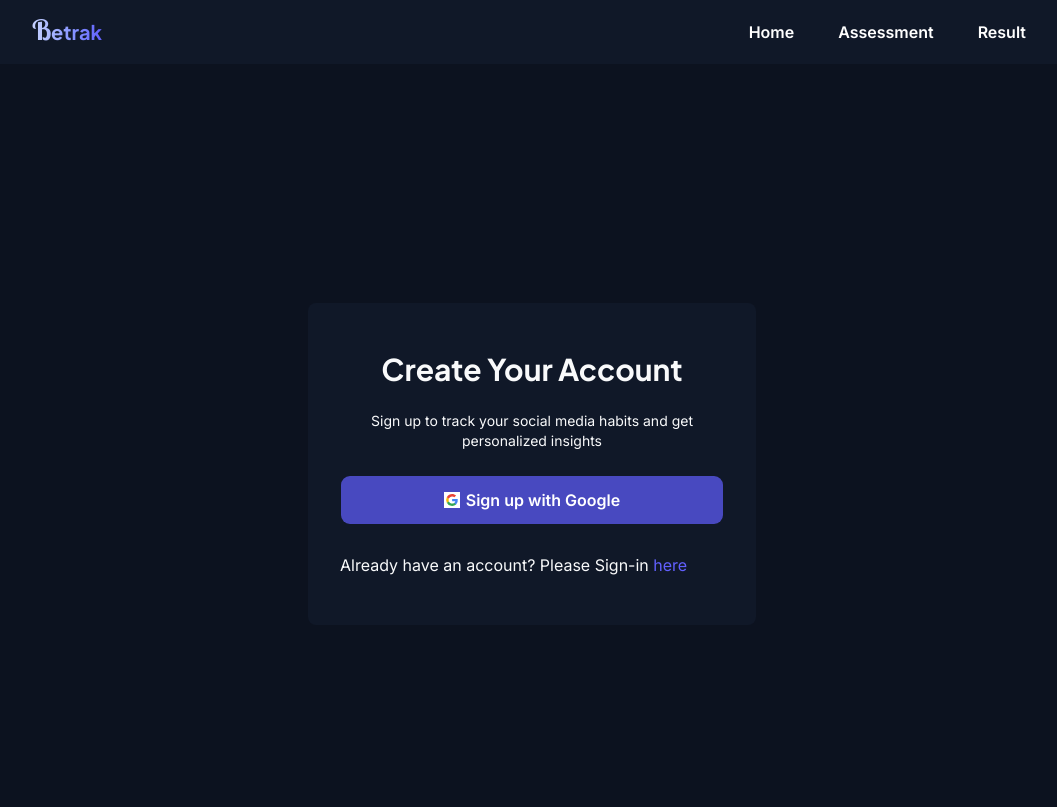
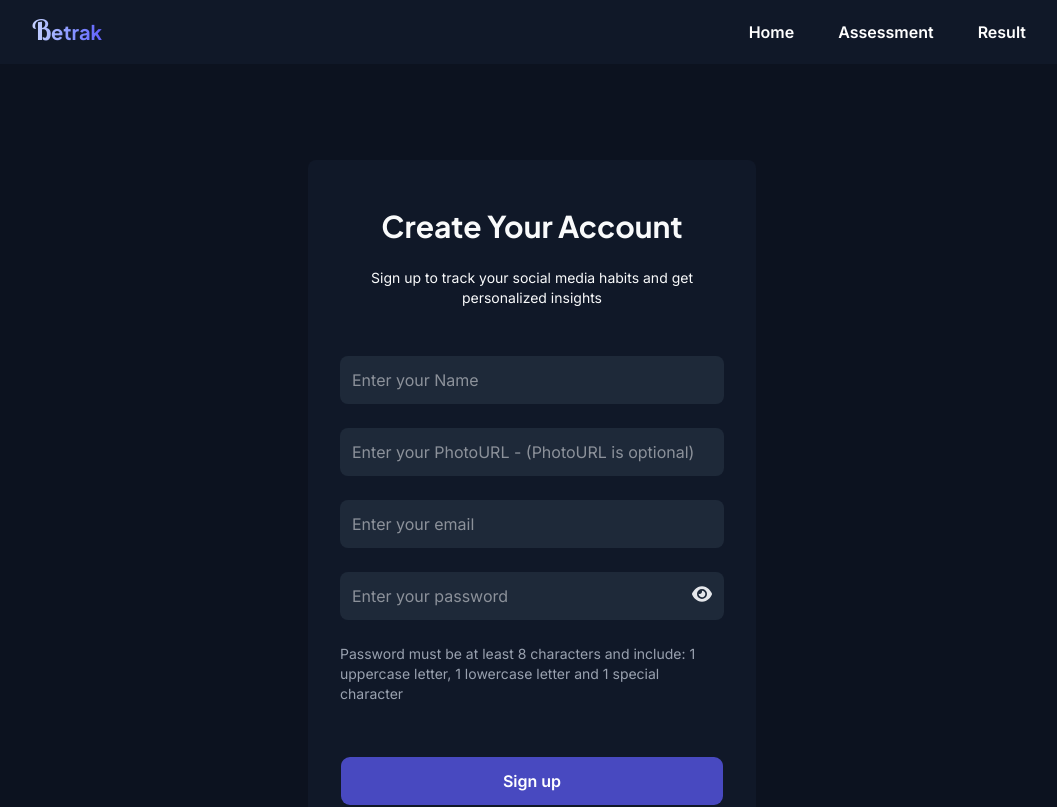
Before and after one commit to tahmid-khan-hub/Betrak, a Next.js app in the folder betrak-frontend/: page /sign-up in a window 1280 px wide. Shown: the top 807 px of the page, without its empty margins (108-1165 px from the left). Built offline with nearby package versions, Linux system fonts and the light colour scheme.

Commit message:
Add SignUpFormFields component

```diff
--- /dev/null
+++ b/betrak-frontend/src/app/sign-up/components/SignUpFormFields.tsx
@@ -0,0 +1,63 @@
+import { Button } from "@/components/ui/button";
+import { FormEvent, useState } from "react";
+import { FaEye, FaEyeSlash } from "react-icons/fa6";
+
+interface SignUpFormProps { callbackUrl: string; }
+
+const SignUpFormFields = ({callbackUrl} : SignUpFormProps) => {
+    const [showPassword, setShowPassword] = useState(false);
+
+    const passwordPattern = /^(?=.*[A-Z])(?=.*[a-z])(?=.*[\W_]).{8,}$/; // password pattern
+
+    const handleSubmit = async(e: FormEvent<HTMLFormElement>) => {
+        e.preventDefault();
+    }
+    return (
+    <div>
+        <form onSubmit={handleSubmit} className="space-y-4 text-gray-50">
+            <input
+            type="text"
+            name="name"
+            placeholder="Enter your Name"
+            className="w-full p-3 mb-6 bg-gray-800 rounded-md"
+            required
+            />
+            <input
+            type="text"
+            name="image"
+            placeholder="Enter your PhotoURL - (PhotoURL is optional)"
+            className="w-full p-3 mb-6 bg-gray-800 rounded-md"
+            />
+            <input
+            type="email"
+            name="email"
+            placeholder="Enter your email"
+            className="w-full p-3 mb-6 bg-gray-800 rounded-md"
+            required
+            />
+            <div className="relative">
+            <input
+                type={showPassword ? "text" : "password"}
+                name="password"
+                placeholder="Enter your password"
+                className="w-full p-3 mb-2 bg-gray-800 rounded-md pr-10"
+                required
+            />
+            <span
+                className="absolute text-xl right-3 top-5.5 -translate-y-1/2 cursor-pointer text-gray-200"
+                onClick={() => setShowPassword(!showPassword)} >
+                {showPassword ? <FaEyeSlash /> : <FaEye />}
+            </span>
+            </div>
+
+            <p className="text-sm text-gray-400 mb-8">Password must be at least 8 characters and include: 1 uppercase letter, 1 lowercase letter and 1 special character</p>
+
+            <Button type="submit" className="bg-indigo-500/70 text-white hover:bg-indigo-600/70 py-6 btn-outline rounded-lg font-semibold text-[16px] w-full mt-5">
+            Sign up
+            </Button>
+        </form>
+    </div>
+    );
+};
+
+export default SignUpFormFields;
--- a/betrak-frontend/src/app/sign-up/components/SignUpPageClientSide.tsx
+++ b/betrak-frontend/src/app/sign-up/components/SignUpPageClientSide.tsx
@@ -4,6 +4,7 @@ import { motion } from "framer-motion";
 import { signIn } from "next-auth/react";
 import Link from "next/link";
 import { useSearchParams } from "next/navigation";
+import SignUpFormFields from "./SignUpFormFields";
 
 const SignUpPageClientSide = () => {
   const searchParams = useSearchParams();
@@ -17,17 +18,17 @@ const SignUpPageClientSide = () => {
         transition={{ duration: 0.6 }}
         className="min-h-screen flex w-full items-center justify-center p-8 mb-11"
       >
-        <div className="bg-gray-900 w-full max-w-md p-8 space-y-6 rounded-md">
+        <div className="bg-gray-900 w-full max-w-md p-8 space-y-6 rounded-md mt-16">
           {/* Title */}
           <h2 className="jakartaSans text-3xl font-bold text-center pt-4 text-gray-50">
             Create Your Account
           </h2>
-          <p className="text-center text-sm text-gray-50">
+          <p className="text-center text-sm text-gray-50 mb-12">
             Sign up to track your social media habits and get personalized insights
           </p>
 
           {/* Form */}
-
+          <SignUpFormFields callbackUrl={callbackUrl} />
 
           {/* Divider */}
 
```
